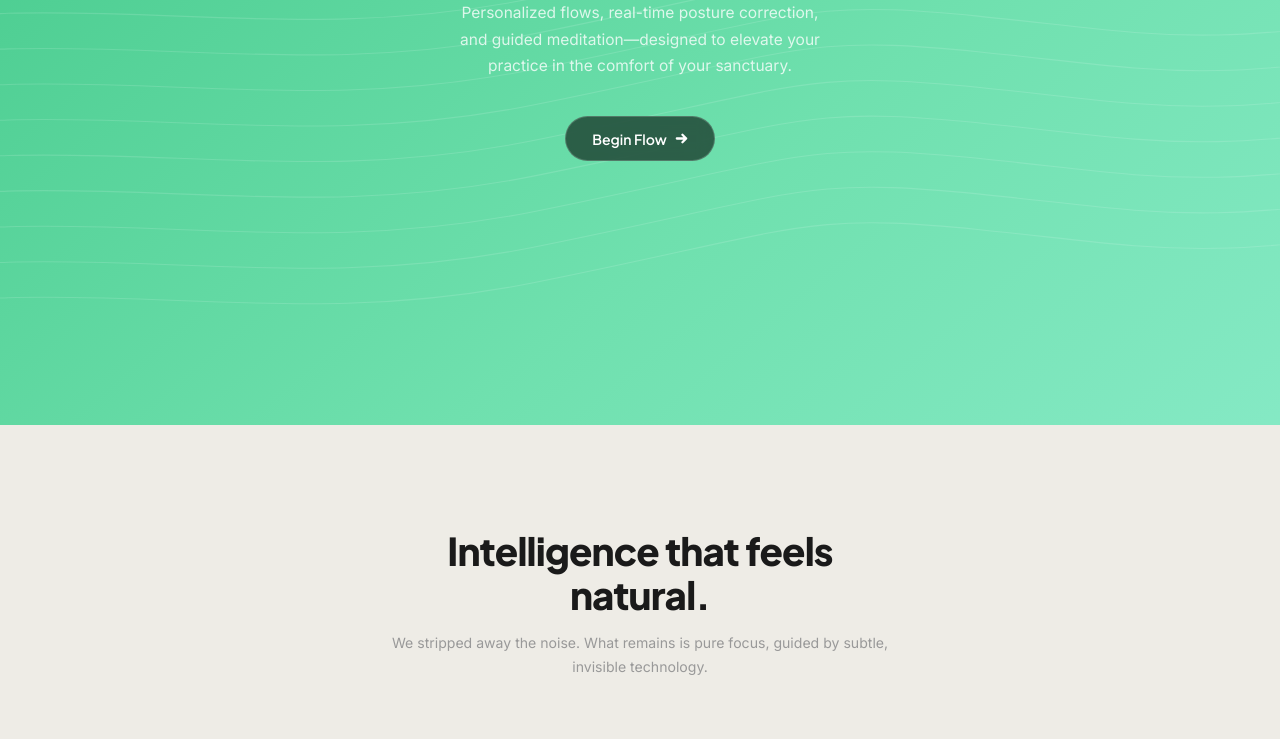
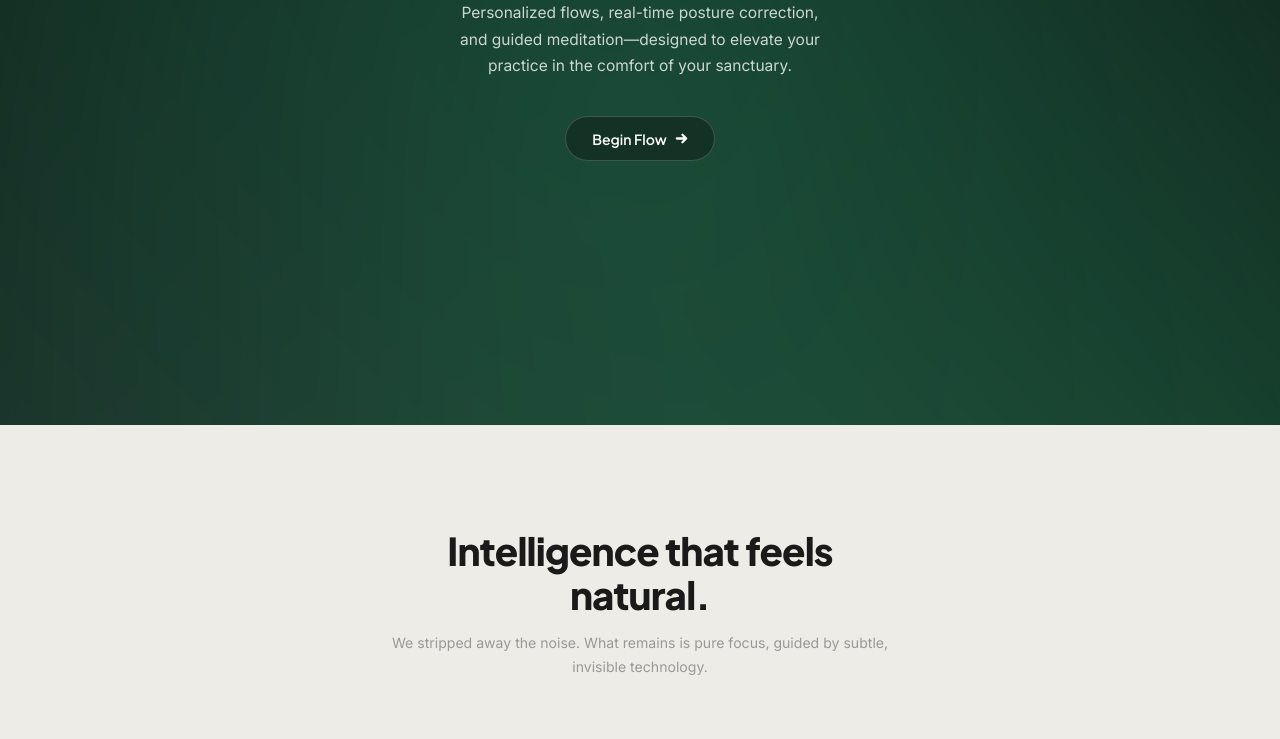
Before and after one commit to twaainee/FlowBuddy, a plain HTML site: page index.html in a window 1280 px wide. Shown: the part 431-1170 px from the top of the page. Drawn offline with Linux system fonts and the light colour scheme.

Commit message:
some changes

```diff
--- a/assets/css/home.css
+++ b/assets/css/home.css
@@ -17,44 +17,26 @@
       text-align: center;
       padding: 8rem 2rem 6rem;
       overflow: hidden;
+      background-color: #0b1a14;
     }
 
     .hero-bg {
       position: absolute;
-      inset: 0;
-      background: linear-gradient(
-        140deg,
-        #163d2e,
-        #1e5c44,
-        #267a5a,
-        #30a070,
-        #44c98a,
-        #6fe0ae,
-        #90eed0,
-        #163d2e
-      );
-      background-size: 400% 400%;
-      animation: heroGradient 15s ease infinite;
+      inset: -50%;
+      background:
+        radial-gradient(circle at 50% 50%, rgba(38, 122, 90, 0.45) 0%, transparent 50%),
+        radial-gradient(circle at 80% 20%, rgba(68, 201, 138, 0.35) 0%, transparent 40%),
+        radial-gradient(circle at 20% 80%, rgba(22, 61, 46, 0.55) 0%, transparent 50%),
+        radial-gradient(circle at 80% 80%, rgba(144, 238, 208, 0.2) 0%, transparent 40%);
+      filter: blur(80px);
+      animation: aurora 20s linear infinite;
+      z-index: 1;
     }
 
-    @keyframes heroGradient {
-      0% {
-        background-position: 0% 50%;
-      }
-      50% {
-        background-position: 100% 50%;
-      }
-      100% {
-        background-position: 0% 50%;
-      }
-    }
-
-    /* Flowing wave lines overlay */
-    .hero-waves {
-      position: absolute;
-      inset: 0;
-      pointer-events: none;
-      z-index: 1;
+    @keyframes aurora {
+      0% { transform: rotate(0deg) scale(1); }
+      50% { transform: rotate(180deg) scale(1.2); }
+      100% { transform: rotate(360deg) scale(1); }
     }
 
     .hero-content {
--- a/index.html
+++ b/index.html
@@ -40,25 +40,6 @@
   <!-- ── HERO ── -->
   <section class="hero">
     <div class="hero-bg"></div>
-
-    <!-- Wave lines SVG matching reference -->
-    <svg class="hero-waves" viewBox="0 0 1440 900" preserveAspectRatio="xMidYMid slice"
-      xmlns="http://www.w3.org/2000/svg">
-      <g fill="none" stroke="rgba(255,255,255,0.13)" stroke-width="1.2">
-        <path d="M-200,700 C100,640 300,720 600,660 S900,580 1100,600 S1350,640 1640,590" />
-        <path d="M-200,660 C100,600 300,680 600,620 S900,540 1100,560 S1350,600 1640,550" />
-        <path d="M-200,620 C100,560 300,640 600,580 S900,500 1100,520 S1350,560 1640,510" />
-        <path d="M-200,580 C100,520 300,600 600,540 S900,460 1100,480 S1350,520 1640,470" />
-        <path d="M-200,540 C100,480 300,560 600,500 S900,420 1100,440 S1350,480 1640,430" />
-        <path d="M-200,500 C100,440 300,520 600,460 S900,380 1100,400 S1350,440 1640,390" />
-        <path d="M-200,460 C100,400 300,480 600,420 S900,340 1100,360 S1350,400 1640,350" />
-        <path d="M-200,420 C100,360 300,440 600,380 S900,300 1100,320 S1350,360 1640,310" />
-        <path d="M-200,740 C100,680 300,760 600,700 S900,620 1100,640 S1350,680 1640,630" />
-        <path d="M-200,780 C100,720 300,800 600,740 S900,660 1100,680 S1350,720 1640,670" />
-        <path d="M-200,380 C100,320 300,400 600,340 S900,260 1100,280 S1350,320 1640,270" />
-        <path d="M-200,340 C100,280 300,360 600,300 S900,220 1100,240 S1350,280 1640,230" />
-      </g>
-    </svg>
 
     <div class="hero-content animate-on-scroll">
       <h1 class="animate-on-scroll animate-delay-1">Your AI Yoga Assistant</h1>
```
Also changed, not shown: about/about.html (+1 -1 lines), assets/images/hero_bg.png (added).
